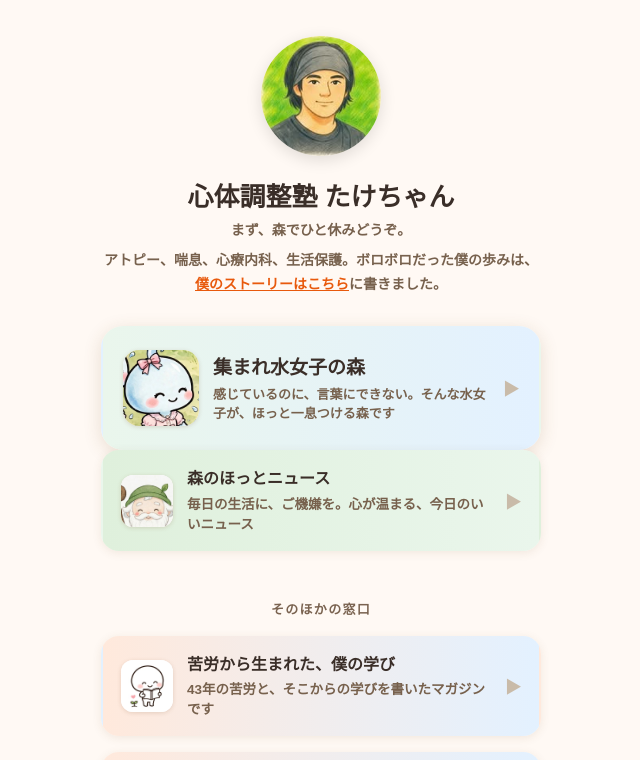
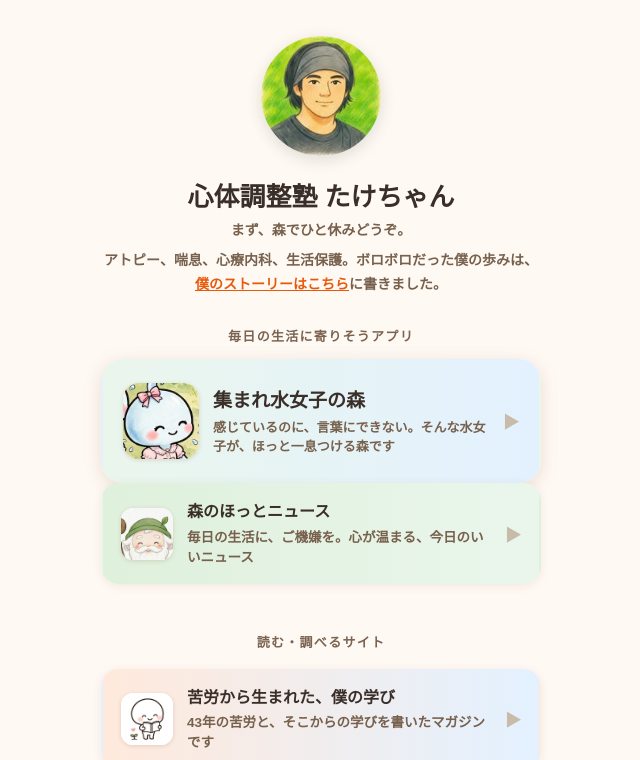
Before and after one commit to ankantakeshi-design/takechanlink, a plain HTML site: page index.html in a window 1280 px wide. Shown: the top 760 px of the page, without its empty margins (319-959 px from the left). Drawn offline with Linux system fonts and the light colour scheme; a web font is replaced by a local one.

Commit message:
Add group headings: apps for daily life / read-and-search sites

```diff
--- a/index.html
+++ b/index.html
@@ -34,6 +34,7 @@
   a.btn.feature .tt { font-size:19px; }
   a.btn.feature .ds { font-size:13px; }
   .more-label { margin-top:48px; font-size:13px; font-weight:900; color:#7A6350; letter-spacing:.1em; }
+  .group-label { margin:0 0 14px; font-size:13px; font-weight:900; color:#7A6350; letter-spacing:.1em; }
   .links { margin-top:18px; display:flex; flex-direction:column; gap:16px; }
   a.btn { display:flex; align-items:center; gap:14px; text-align:left; text-decoration:none; color:#3A2E28; background:linear-gradient(90deg,#FFE9DC,#E3F1FF); border-radius:18px; padding:16px 18px; box-shadow:0 2px 10px rgba(120,80,40,.10); border:2px solid transparent; }
   a.btn:active { transform:scale(.98); }
@@ -126,6 +127,7 @@
   <p class="sub">アトピー、喘息、心療内科、生活保護。ボロボロだった僕の歩みは、<a href="https://note.com/takekasui/n/n0e262f80f544" style="color:#E8590C;">僕のストーリーはこちら</a>に書きました。</p>
 
   <div class="feature-wrap">
+    <p class="group-label">毎日の生活に寄りそうアプリ</p>
     <a class="btn mori feature" href="https://mizujoshinomori.pages.dev/">
       <img class="thumb" src="thumbs/btn-mori.png" alt="集まれ水女子の森">
       <span><span class="tt">集まれ水女子の森</span><div class="ds">感じているのに、言葉にできない。そんな水女子が、ほっと一息つける森です</div></span>
@@ -138,7 +140,7 @@
     </a>
   </div>
 
-  <p class="more-label">そのほかの窓口</p>
+  <p class="more-label">読む・調べるサイト</p>
 
   <div class="links">
     <a class="btn" href="https://note.com/takekasui/m/m73e03cbe84cf">
```
